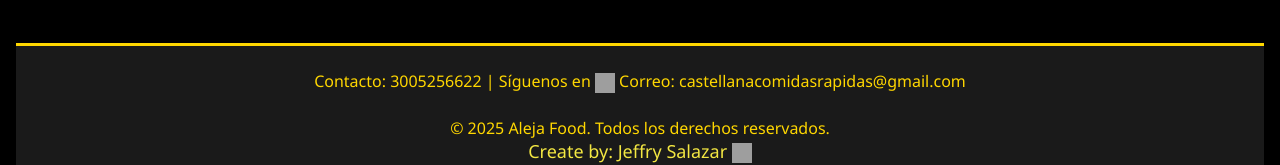
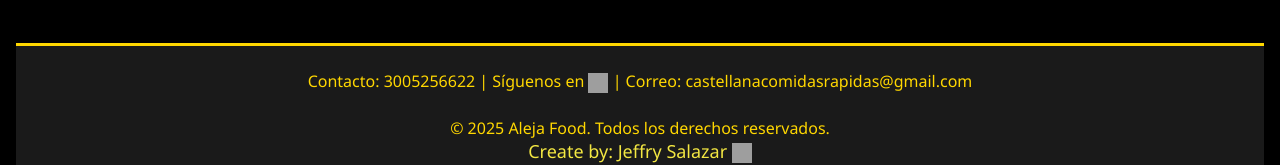
Before and after one commit to Jeff-23/Men-_Aleja_Food, a plain HTML site: page index.html in a window 1280 px wide. Shown: the part 1425-1590 px from the top of the page. Drawn offline with Linux system fonts and the light colour scheme; grey boxes are pictures that could not be loaded.

Commit message:
Update index.html
Añadiendo barras a footer

```diff
--- a/index.html
+++ b/index.html
@@ -274,7 +274,7 @@
 <footer>
     <p>Contacto: 3005256622 | Síguenos en
   <img src="https://cdn-icons-png.flaticon.com/512/174/174855.png" alt="Instagram" style="width: 20px; height: 20px; vertical-align: middle;">
-       Correo: castellanacomidasrapidas@gmail.com</p>
+      | Correo: castellanacomidasrapidas@gmail.com</p>
       <a href="https://www.instagram.com/aleja.food" target="_blank" style="text-decoration: none; font-size: 18px;"></a></p>
     <p>© 2025 Aleja Food. Todos los derechos reservados.</p>
       <a href="https://wa.me/573146760241?text=Hola,%20quiero%20más%20información" target="_blank" style="text-decoration: none; font-size: 18px;">
```
